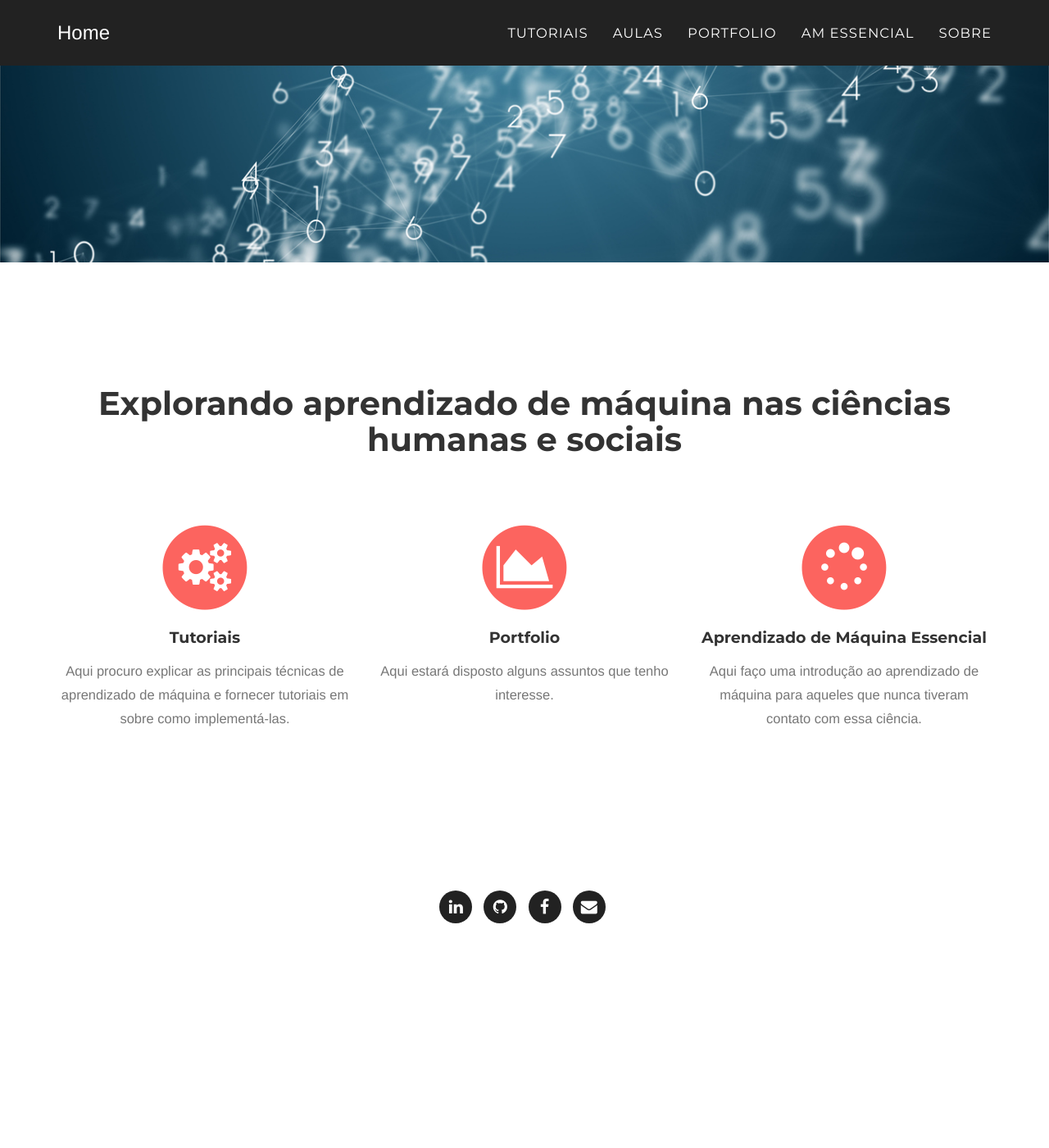
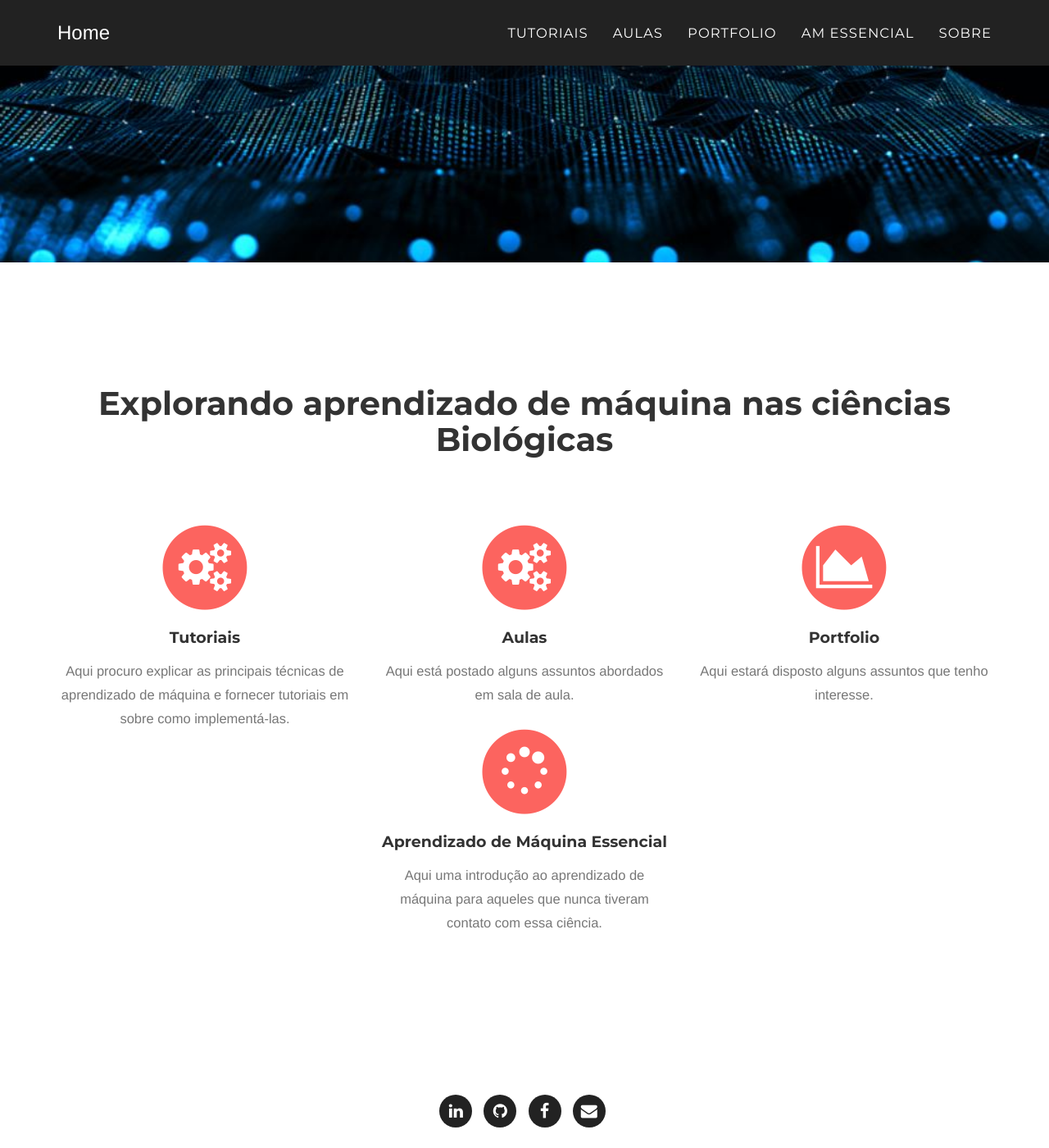
Before and after one commit to Diogomes/diogomes.io, a Jekyll site: the page built from index.html, in a window 1280 px wide and 1400 px high, scrolled down 305 px. Shown: the whole window at 82% size. Built offline with Jekyll 4.4.1, drawn with Linux system fonts in a browser that asks for light colours; some web fonts are replaced; before the commit the page ends 1456 px from its top, so only the background shows below that.

Commit message:
mudança do topo e add aulas
novo topo e aulas

```diff
--- a/_includes/head.html
+++ b/_includes/head.html
@@ -22,7 +22,7 @@
     <link href="https://fonts.googleapis.com/css?family=Lato:400,700,400italic,700italic" rel="stylesheet" type="text/css">
     <link href='https://fonts.googleapis.com/css?family=Droid+Serif:400,700,400italic,700italic' rel='stylesheet' type='text/css'>
     <link href='https://fonts.googleapis.com/css?family=Roboto+Slab:400,100,300,700' rel='stylesheet' type='text/css'>
-    <link rel="icon" href="/img/images (1).jpg">
+    <link rel="icon" href="/img/images.png">
 
     <!-- HTML5 Shim and Respond.js IE8 support of HTML5 elements and media queries -->
     <!-- WARNING: Respond.js doesn't work if you view the page via file:// -->
--- a/_includes/header.html
+++ b/_includes/header.html
@@ -2,7 +2,7 @@
 {% include nav.html %}
 
 <!-- Header -->
-<header style="background-image: url('/img/dados-3.jpg')">
+<header style="background-image: url('/img/topo-site-9.jpg')">
     <div class="container">
         <div class="intro-text">
             <div class="intro-heading">{% if page.title %}{{ page.title }}{% else %}{{ site.title }}{% endif %}
--- a/_includes/sections.html
+++ b/_includes/sections.html
@@ -3,7 +3,7 @@
         <div class="container">
             <div class="row">
                 <div class="col-lg-12 text-center">
-                    <h2 class="section-heading">Explorando aprendizado de máquina nas ciências humanas e sociais</h2>
+                    <h2 class="section-heading">Explorando aprendizado de máquina nas ciências Biológicas</h2>
                     <h3 class="section-subheading text-muted"></h3>
                 </div>
             </div>
@@ -18,6 +18,17 @@
 
                     <h4 class="service-heading">Tutoriais</h4>
                     <p class="text-muted">Aqui procuro explicar as principais técnicas de aprendizado de máquina e fornecer tutoriais em sobre como implementá-las.</p>
+                </div>
+                <div class="col-md-4">
+                    <a href="/Aulas/">
+                    <span class="fa-stack fa-4x">
+                        <i class="fa fa-circle fa-stack-2x text-primary"></i>
+                        <i class="fa fa-gears fa-stack-1x fa-inverse"></i>
+                    </span>
+                    </a>
+
+                    <h4 class="service-heading">Aulas</h4>
+                    <p class="text-muted">Aqui está postado alguns assuntos abordados em sala de aula.</p>
                 </div>
                 <div class="col-md-4">
                     <a href="/portfolio/">
@@ -37,7 +48,7 @@
                     </span>
                     </a>
                     <h4 class="service-heading">Aprendizado de Máquina Essencial</h4>
-                    <p class="text-muted">Aqui faço uma introdução ao aprendizado de máquina para aqueles que nunca tiveram contato com essa ciência.</p>
+                    <p class="text-muted">Aqui uma introdução ao aprendizado de máquina para aqueles que nunca tiveram contato com essa ciência.</p>
                 </div>
             </div>
         </div>
```
Also changed, not shown: img/dark-nlp.jpg (deleted), 1 other file.
